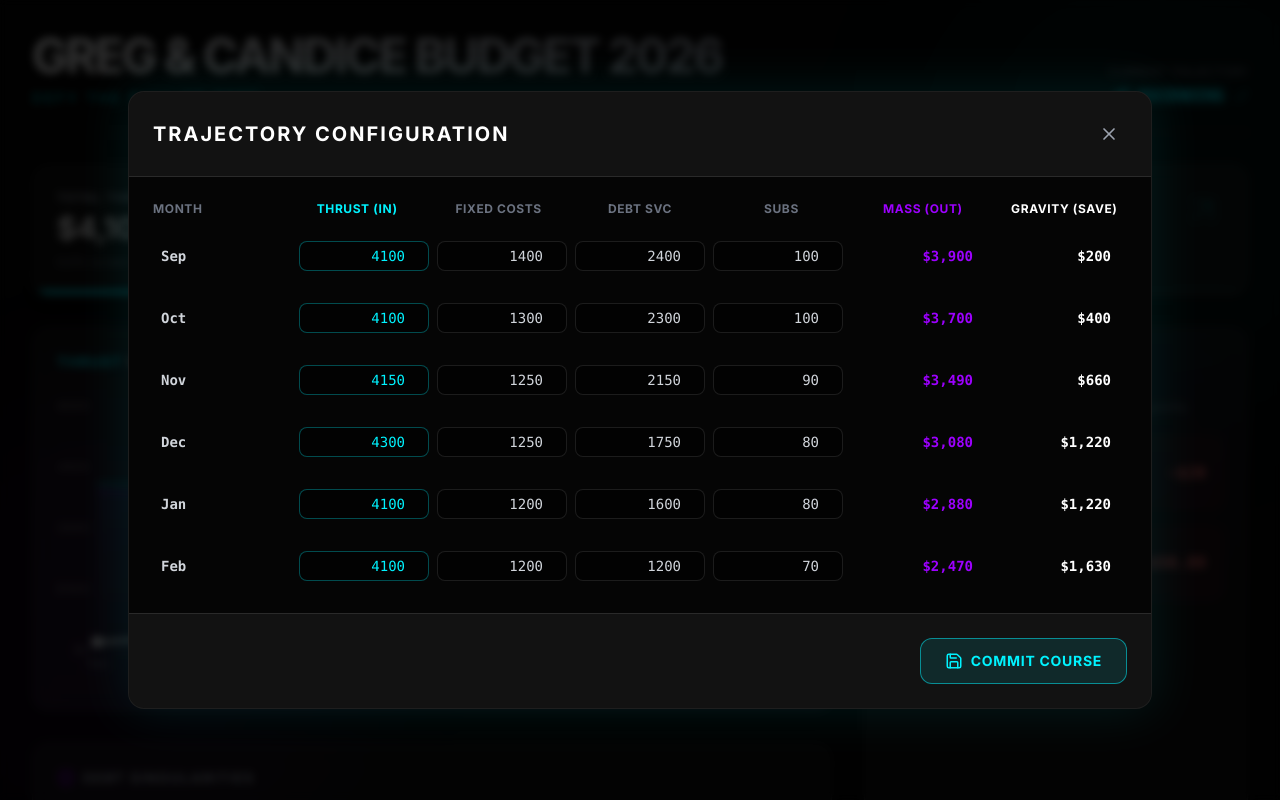
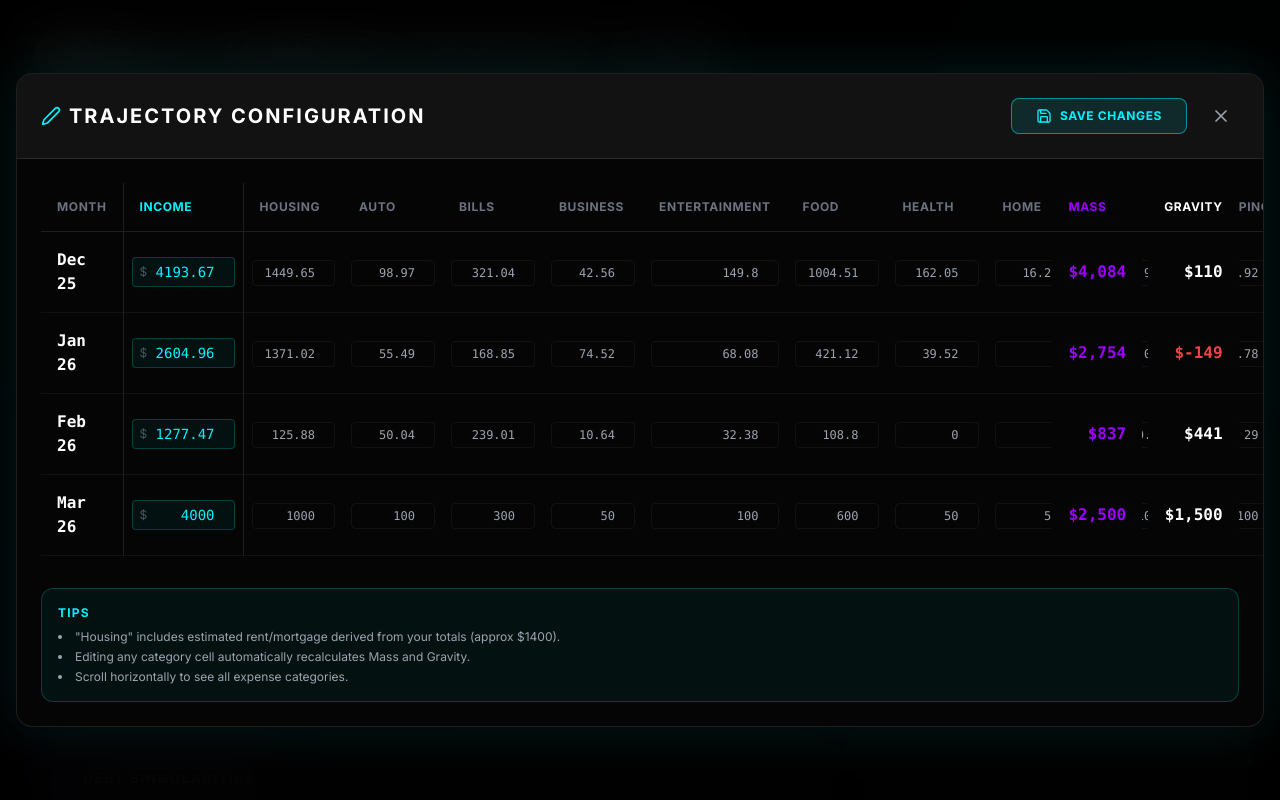
Before and after one commit to gmajors1326/antigravity-budget, a React (Vite) app: page / in a window 1280 px wide. Both pictures are taken after a click on the element "ASCENDING". Shown: the top 800 px of the page. Built offline with nearby package versions, Linux system fonts and the light colour scheme.

Commit message:
Update budget data with detailed categories from user image and Dec-Jan data

```diff
--- a/src/components/Dashboard.jsx
+++ b/src/components/Dashboard.jsx
@@ -5,12 +5,54 @@ import GravityChart from './GravityChart';
 import DataEditor from './DataEditor';
 
 const initialData = [
-    { month: 'Sep', income: 4100, fixed: 1400, debt: 2400, subs: 100, mass: 3900, gravity: 200 },
-    { month: 'Oct', income: 4100, fixed: 1300, debt: 2300, subs: 100, mass: 3700, gravity: 400 },
-    { month: 'Nov', income: 4150, fixed: 1250, debt: 2150, subs: 90, mass: 3490, gravity: 660 },
-    { month: 'Dec', income: 4300, fixed: 1250, debt: 1750, subs: 80, mass: 3080, gravity: 1220 },
-    { month: 'Jan', income: 4100, fixed: 1200, debt: 1600, subs: 80, mass: 2880, gravity: 1220 },
-    { month: 'Feb', income: 4100, fixed: 1200, debt: 1200, subs: 70, mass: 2470, gravity: 1630 }, // Current month
+    {
+        month: 'Dec 25',
+        income: 4193.67,
+        mass: 4084.17,
+        gravity: 109.50,
+        categories: {
+            auto: 98.97, bills: 321.04, business: 42.56, entertainment: 149.80,
+            food: 1004.51, health: 162.05, home: 16.23, misc: 207.98,
+            shopping: 275.92, travel: 53.07, uncategorized: 302.39,
+            housing: 1449.65 // Calculated difference for Rent/Mortgage/Debt
+        }
+    },
+    {
+        month: 'Jan 26',
+        income: 2604.96,
+        mass: 2753.97,
+        gravity: -149.01,
+        categories: {
+            auto: 55.49, bills: 168.85, business: 74.52, entertainment: 68.08,
+            food: 421.12, health: 39.52, home: 0, misc: 162.01,
+            shopping: 49.78, travel: 81.03, uncategorized: 262.55,
+            housing: 1371.02 // Calculated difference
+        }
+    },
+    {
+        month: 'Feb 26',
+        income: 1277.47,
+        mass: 836.65,
+        gravity: 440.82,
+        categories: {
+            auto: 50.04, bills: 239.01, business: 10.64, entertainment: 32.38,
+            food: 108.80, health: 0, home: 0, misc: 130.90,
+            shopping: 29.00, travel: 30.00, uncategorized: 80.00,
+            housing: 125.88 // Calculated difference
+        }
+    },
+    {
+        month: 'Mar 26',
+        income: 4000.00,
+        mass: 2500.00,
+        gravity: 1500.00,
+        categories: {
+            auto: 100, bills: 300, business: 50, entertainment: 100,
+            food: 600, health: 50, home: 50, misc: 100,
+            shopping: 100, travel: 0, uncategorized: 100,
+            housing: 1000
+        }
+    }, // Future Projection
 ];
 
 const Dashboard = () => {
--- a/src/components/DataEditor.jsx
+++ b/src/components/DataEditor.jsx
@@ -1,113 +1,132 @@
-import React from 'react';
-import { X, Save } from 'lucide-react';
+import React, { useState } from 'react';
+import { X, Save, Edit2 } from 'lucide-react';
+
+const CATEGORIES = [
+    'housing', 'auto', 'bills', 'business', 'entertainment',
+    'food', 'health', 'home', 'misc', 'shopping', 'travel', 'uncategorized'
+];
 
 const DataEditor = ({ isOpen, onClose, data, onUpdate }) => {
     if (!isOpen) return null;
 
-    const handleChange = (index, field, value) => {
-        const newData = [...data];
+    const [localData, setLocalData] = useState(data);
+
+    const handleCategoryChange = (index, category, value) => {
+        const newData = JSON.parse(JSON.stringify(localData)); // Deep copy
         const val = Number(value);
-        newData[index] = { ...newData[index], [field]: val };
 
-        // Auto-calculate Mass and Gravity
-        // Mass = Fixed + Debt + Subs
-        const fixed = field === 'fixed' ? val : (newData[index].fixed || 0);
-        const debt = field === 'debt' ? val : (newData[index].debt || 0);
-        const subs = field === 'subs' ? val : (newData[index].subs || 0);
+        // Ensure categories object exists
+        if (!newData[index].categories) newData[index].categories = {};
 
-        // If we're editing mass directly (for legacy compatibility or overall adjustment), let it override sub-components?
-        // The user asked to "configure when Thrust changes Mass".
-        // Ideally we edit sub-components. If we only had one mass input, we'd lose details.
-        // I will assume for now we prioritize the sub-components.
+        // Update category value
+        newData[index].categories[category] = val;
 
-        newData[index].mass = fixed + debt + subs;
-        newData[index].gravity = newData[index].income - newData[index].mass;
+        // Recalculate Mass (Total Expenses)
+        const totalMass = Object.values(newData[index].categories).reduce((sum, curr) => sum + (Number(curr) || 0), 0);
+        newData[index].mass = totalMass;
 
-        onUpdate(newData);
+        // Recalculate Gravity (Income - Mass)
+        newData[index].gravity = newData[index].income - totalMass;
+
+        setLocalData(newData);
     };
 
+    const handleIncomeChange = (index, value) => {
+        const newData = [...localData];
+        const val = Number(value);
+        newData[index] = { ...newData[index], income: val };
+
+        // Recalculate Gravity
+        newData[index].gravity = val - newData[index].mass;
+
+        setLocalData(newData);
+    };
+
+    const handleSave = () => {
+        onUpdate(localData);
+        onClose();
+    }
+
     return (
-        <div className="fixed inset-0 z-50 flex items-center justify-center p-4 bg-black/80 backdrop-blur-sm">
-            <div className="bg-obsidian border border-white/10 rounded-2xl w-full max-w-5xl shadow-[0_0_50px_rgba(0,243,255,0.1)] overflow-hidden flex flex-col max-h-[90vh]">
+        <div className="fixed inset-0 z-50 flex items-center justify-center p-4 bg-black/90 backdrop-blur-xl">
+            <div className="bg-obsidian border border-white/10 rounded-2xl w-full max-w-7xl shadow-[0_0_50px_rgba(0,243,255,0.1)] overflow-hidden flex flex-col max-h-[90vh]">
                 <div className="p-6 border-b border-white/10 flex justify-between items-center bg-white/5">
-                    <h2 className="text-xl font-bold text-white tracking-widest uppercase">
-                        Trajectory Configuration
+                    <h2 className="text-xl font-bold text-white tracking-widest uppercase flex items-center gap-2">
+                        <Edit2 size={20} className="text-neon-cyan" /> Trajectory Configuration
                     </h2>
+                    <div className="flex gap-4">
+                        <button onClick={handleSave} className="flex items-center gap-2 px-6 py-2 bg-neon-cyan/10 hover:bg-neon-cyan/20 text-neon-cyan border border-neon-cyan/50 rounded-lg transition-all font-bold uppercase tracking-wider text-xs hover:shadow-[0_0_15px_rgba(0,243,255,0.3)]">
+                            <Save size={16} /> Save Changes
+                        </button>
                         <button onClick={onClose} className="p-2 hover:bg-white/10 rounded-full transition-colors text-gray-400 hover:text-white">
                             <X size={20} />
                         </button>
                     </div>
-
-                <div className="overflow-y-auto p-6 space-y-4">
-                    <div className="grid grid-cols-7 gap-4 text-xs font-bold text-gray-500 uppercase tracking-wider mb-2 text-center">
-                        <div className="text-left">Month</div>
-                        <div className="text-neon-cyan">Thrust (In)</div>
-                        <div>Fixed Costs</div>
-                        <div>Debt Svc</div>
-                        <div>Subs</div>
-                        <div className="text-neon-violet">Mass (Out)</div>
-                        <div className="text-white">Gravity (Save)</div>
                 </div>
 
-                    {data.map((item, index) => (
-                        <div key={index} className="grid grid-cols-7 gap-2 items-center group hover:bg-white/5 p-2 rounded-lg transition-colors">
-                            <div className="font-mono text-gray-300 font-bold text-sm">{item.month}</div>
+                <div className="overflow-auto p-6">
+                    <table className="w-full text-left border-collapse">
+                        <thead>
+                            <tr className="text-xs font-bold text-gray-500 uppercase tracking-wider border-b border-white/10">
+                                <th className="p-4 sticky left-0 bg-obsidian z-10 border-r border-white/10">Month</th>
+                                <th className="p-4 text-neon-cyan bg-obsidian z-10 border-r border-white/10 min-w-[120px]">Income</th>
+                                {CATEGORIES.map(cat => (
+                                    <th key={cat} className="p-4 min-w-[100px] border-b border-white/10">{cat}</th>
+                                ))}
+                                <th className="p-4 text-neon-violet border-l border-white/10 bg-obsidian sticky right-24 z-10">Mass</th>
+                                <th className="p-4 text-white border-l border-white/10 bg-obsidian sticky right-0 z-10">Gravity</th>
+                            </tr>
+                        </thead>
+                        <tbody>
+                            {localData.map((item, index) => (
+                                <tr key={index} className="group hover:bg-white/5 transition-colors border-b border-white/5">
+                                    <td className="p-4 font-mono text-white font-bold sticky left-0 bg-obsidian group-hover:bg-[#111] border-r border-white/10 shadow-[5px_0_10px_-5px_rgba(0,0,0,0.5)]">
+                                        {item.month}
+                                    </td>
+                                    <td className="p-2 border-r border-white/10 bg-obsidian group-hover:bg-[#111]">
+                                        <div className="relative">
+                                            <span className="absolute left-2 top-1/2 -translate-y-1/2 text-gray-600 text-xs">$</span>
+                                            <input
+                                                type="number"
+                                                value={item.income}
+                                                onChange={(e) => handleIncomeChange(index, e.target.value)}
+                                                className="w-full bg-neon-cyan/5 border border-neon-cyan/20 rounded py-1 pl-5 pr-1 text-neon-cyan font-mono text-sm focus:border-neon-cyan outline-none text-right"
+                                            />
+                                        </div>
+                                    </td>
 
+                                    {CATEGORIES.map(cat => (
+                                        <td key={cat} className="p-2">
                                             <div className="relative">
                                                 <input
                                                     type="number"
-                                    value={item.income}
-                                    onChange={(e) => handleChange(index, 'income', e.target.value)}
-                                    className="w-full bg-black/50 border border-neon-cyan/30 rounded-lg py-1 px-2 text-neon-cyan font-mono text-sm focus:border-neon-cyan focus:ring-1 focus:ring-neon-cyan outline-none transition-all text-right"
+                                                    value={item.categories?.[cat] || 0}
+                                                    onChange={(e) => handleCategoryChange(index, cat, e.target.value)}
+                                                    className="w-full bg-transparent border border-white/5 rounded py-1 px-1 text-gray-400 font-mono text-xs focus:border-white/30 outline-none text-right focus:text-white transition-colors hover:bg-white/5"
                                                 />
                                             </div>
+                                        </td>
+                                    ))}
 
-                            <div className="relative">
-                                <input
-                                    type="number"
-                                    value={item.fixed || 0}
-                                    onChange={(e) => handleChange(index, 'fixed', e.target.value)}
-                                    className="w-full bg-black/50 border border-white/10 rounded-lg py-1 px-2 text-gray-300 font-mono text-sm focus:border-white/30 outline-none transition-all text-right"
-                                />
+                                    <td className="p-4 font-mono text-neon-violet font-bold text-right border-l border-white/10 bg-obsidian group-hover:bg-[#111] sticky right-24">
+                                        ${item.mass.toLocaleString(undefined, { minimumFractionDigits: 0, maximumFractionDigits: 0 })}
+                                    </td>
+                                    <td className={`p-4 font-mono font-bold text-right border-l border-white/10 bg-obsidian group-hover:bg-[#111] sticky right-0 ${item.gravity >= 0 ? 'text-white' : 'text-red-500'}`}>
+                                        ${item.gravity.toLocaleString(undefined, { minimumFractionDigits: 0, maximumFractionDigits: 0 })}
+                                    </td>
+                                </tr>
+                            ))}
+                        </tbody>
+                    </table>
+
+                    <div className="mt-8 p-4 bg-neon-cyan/5 border border-neon-cyan/20 rounded-xl">
+                        <h3 className="text-neon-cyan font-bold uppercase text-xs tracking-widest mb-2">Tips</h3>
+                        <ul className="list-disc list-inside text-xs text-gray-400 space-y-1">
+                            <li>"Housing" includes estimated rent/mortgage derived from your totals (approx $1400).</li>
+                            <li>Editing any category cell automatically recalculates Mass and Gravity.</li>
+                            <li>Scroll horizontally to see all expense categories.</li>
+                        </ul>
                     </div>
-
-                            <div className="relative">
-                                <input
-                                    type="number"
-                                    value={item.debt || 0}
-                                    onChange={(e) => handleChange(index, 'debt', e.target.value)}
-                                    className="w-full bg-black/50 border border-white/10 rounded-lg py-1 px-2 text-gray-300 font-mono text-sm focus:border-white/30 outline-none transition-all text-right"
-                                />
-                            </div>
-
-                            <div className="relative">
-                                <input
-                                    type="number"
-                                    value={item.subs || 0}
-                                    onChange={(e) => handleChange(index, 'subs', e.target.value)}
-                                    className="w-full bg-black/50 border border-white/10 rounded-lg py-1 px-2 text-gray-300 font-mono text-sm focus:border-white/30 outline-none transition-all text-right"
-                                />
-                            </div>
-
-                            <div className="font-mono text-neon-violet font-bold text-right pr-2 text-sm">
-                                ${item.mass.toLocaleString()}
-                            </div>
-
-                            <div className={`font-mono font-bold text-right pr-2 text-sm ${item.gravity >= 0 ? 'text-white' : 'text-red-500'}`}>
-                                ${item.gravity.toLocaleString()}
-                            </div>
-                        </div>
-                    ))}
-                </div>
-
-                <div className="p-6 border-t border-white/10 bg-white/5 flex justify-end">
-                    <button
-                        onClick={onClose}
-                        className="flex items-center gap-2 px-6 py-3 bg-neon-cyan/10 hover:bg-neon-cyan/20 text-neon-cyan border border-neon-cyan/50 rounded-xl transition-all font-bold uppercase tracking-wider text-sm hover:shadow-[0_0_15px_rgba(0,243,255,0.3)]"
-                    >
-                        <Save size={18} />
-                        Commit Course
-                    </button>
                 </div>
             </div>
         </div>
```
Lines whose indentation alone changed are shown as unchanged.
